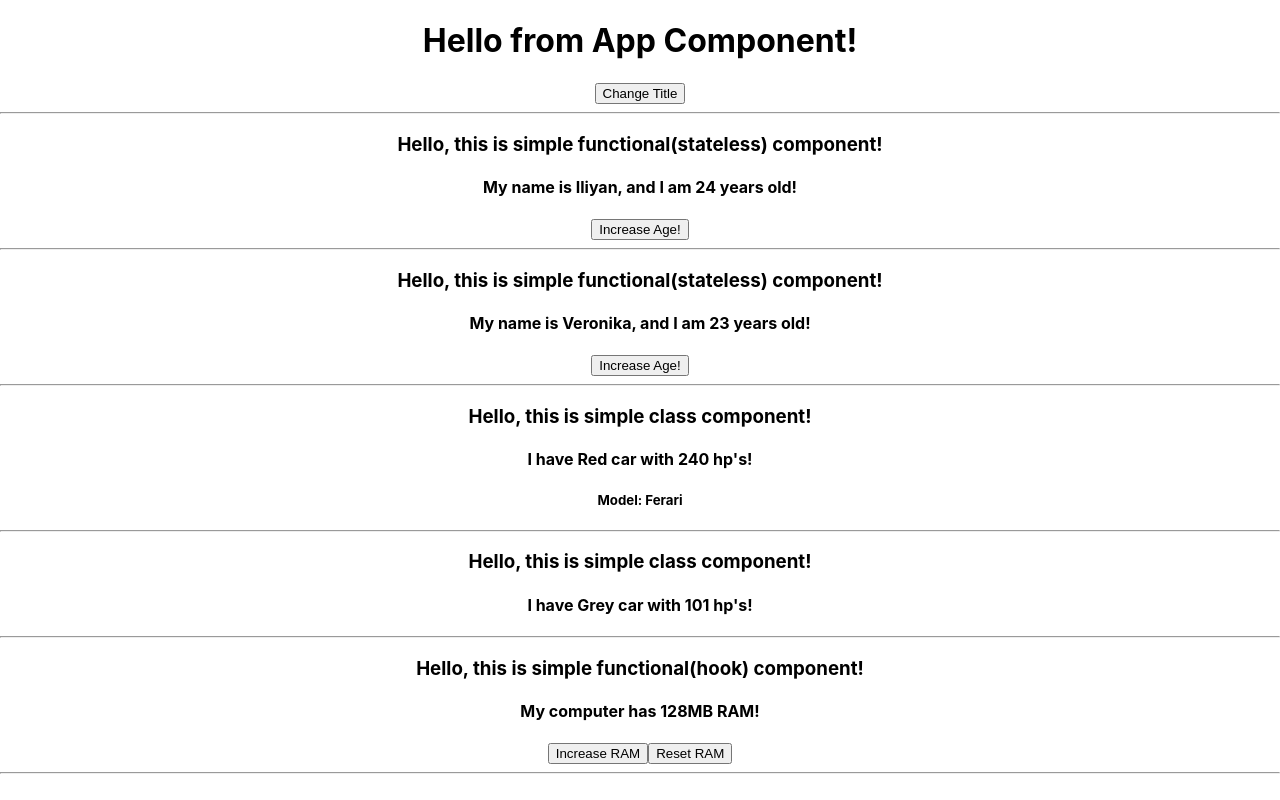
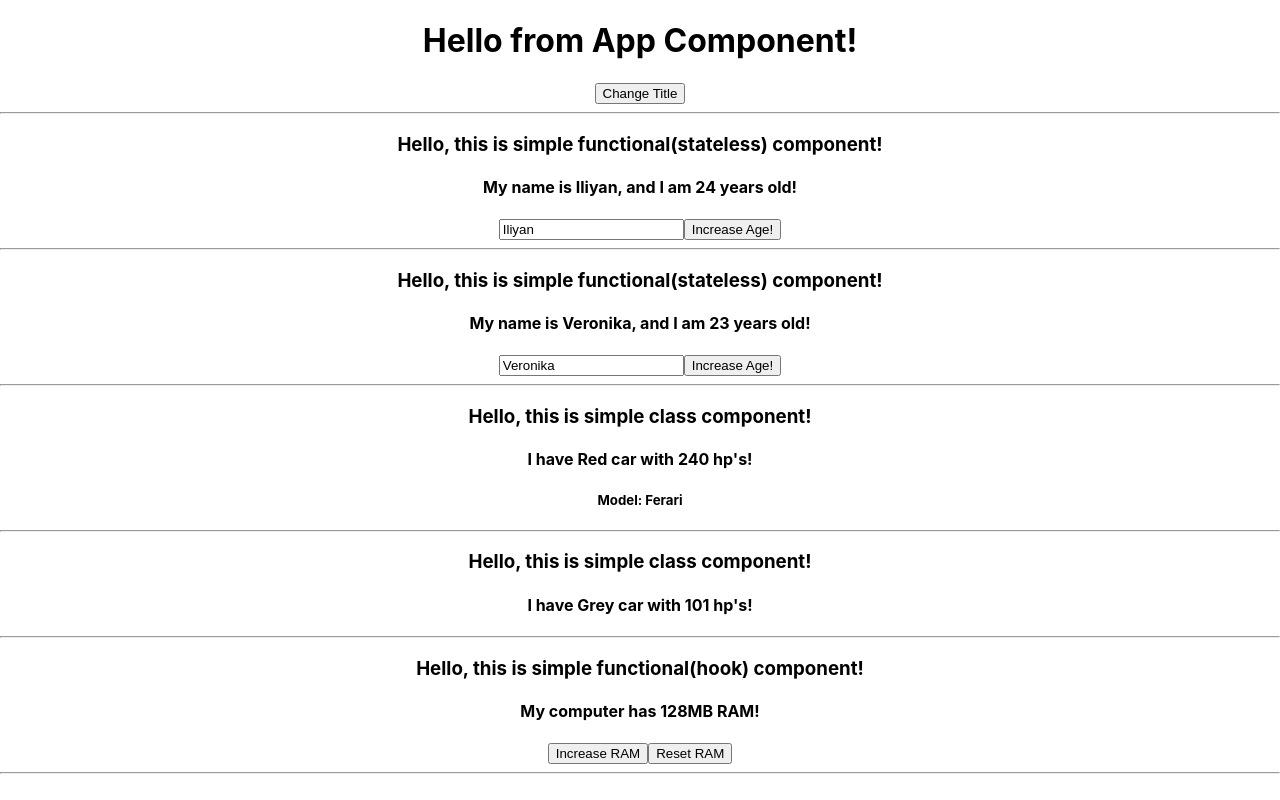
Before and after one commit to iliyanBachiyski/React-The-Complete-Guide, a React (Create React App) app: page / in a window 1280 px wide. Built offline with nearby package versions, Linux system fonts and the light colour scheme.

Commit message:
Added two way binding

```diff
--- a/src/App.js
+++ b/src/App.js
@@ -25,6 +25,16 @@ class App extends Component {
     this.setState({ persons: newPersonsArray });
   };
 
+  changeNameHandler = (event, name) => {
+    const newPersonsArray = this.state.persons.map(person => {
+      if (person.name === name) {
+        person.name = event.target.value;
+      }
+      return person;
+    });
+    this.setState({ persons: newPersonsArray });
+  };
+
   render() {
     return (
       <div className="App">
@@ -34,12 +44,14 @@ class App extends Component {
         <Person
           name={this.state.persons[0].name}
           age={this.state.persons[0].age}
-          increaseAge={this.increasePersonAge.bind(this, "Iliyan")}
+          increaseAge={this.increasePersonAge}
+          changeName={this.changeNameHandler}
         />
         <Person
           name={this.state.persons[1].name}
           age={this.state.persons[1].age}
-          increaseAge={this.increasePersonAge.bind(this, "Veronika")}
+          increaseAge={this.increasePersonAge}
+          changeName={this.changeNameHandler}
         />
         <Car color={this.state.cars[0].color} hp={this.state.cars[0].hp}>
           Model: Ferari
--- a/src/Person/Person.js
+++ b/src/Person/Person.js
@@ -8,7 +8,14 @@ const person = props => {
       <h4>
         My name is {props.name}, and I am {props.age} years old!
       </h4>
-      <button onClick={props.increaseAge}>Increase Age!</button>
+      <input
+        type="text"
+        onChange={event => props.changeName(event, props.name)}
+        value={props.name}
+      />
+      <button onClick={() => props.increaseAge(props.name)}>
+        Increase Age!
+      </button>
       <hr />
     </div>
   );
```
